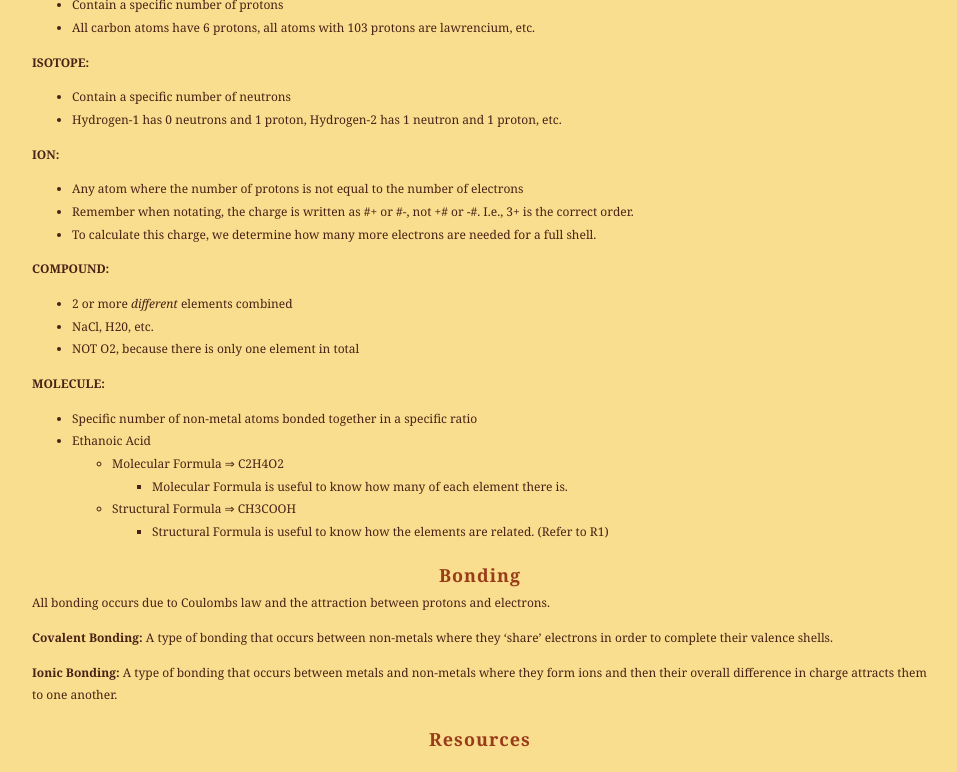
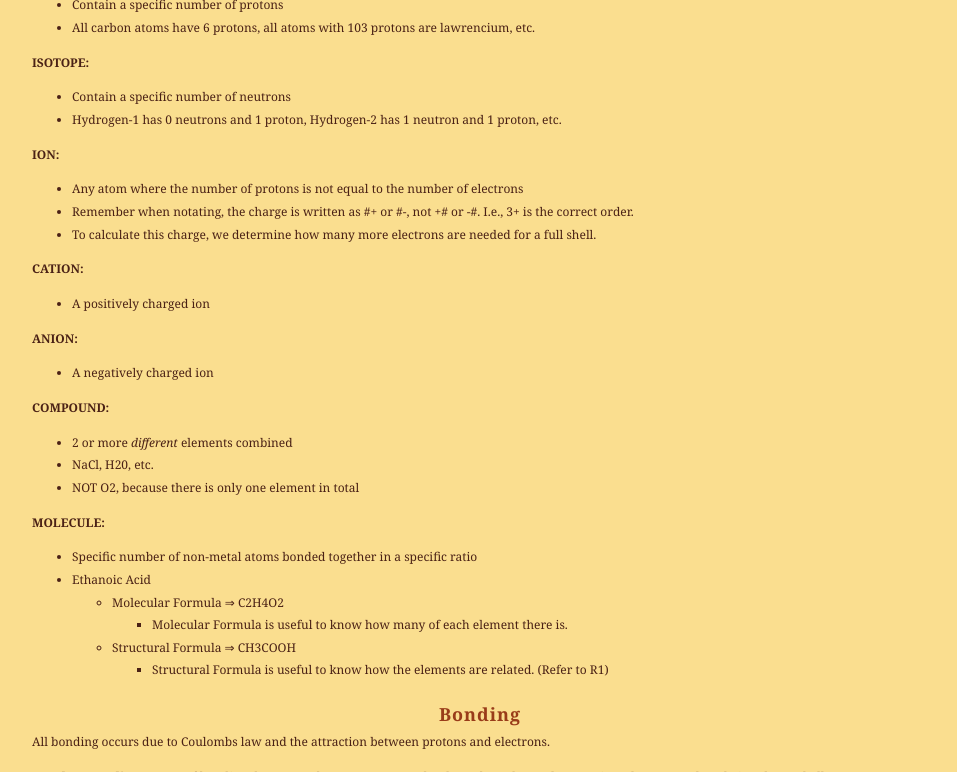
Before and after one commit to dvaraka/the-merchant, a Jekyll site: the page built from notes/year9/science/chemistry/chemistry-terminology.md, in a window 1280 px wide and 900 px high, scrolled down 1096 px, cut to the strip 0-772 px from the top of the window. Shown: the whole strip, without its empty margins (160-1117 px from the left). Built offline with Jekyll 4.4.1, drawn with Linux system fonts in a browser that asks for light colours; our own code applies the rules of GitHub Pages for plain Markdown files.

Commit message:
Update chemistry-terminology.md

```diff
--- a/notes/year9/science/chemistry/chemistry-terminology.md
+++ b/notes/year9/science/chemistry/chemistry-terminology.md
@@ -50,6 +50,14 @@ __ION:__
 - Remember when notating, the charge is written as #+ or #-, not +# or -#. I.e., 3+ is the correct order.
 - To calculate this charge, we determine how many more electrons are needed for a full shell.
 
+__CATION:__
+
+- A positively charged ion
+
+__ANION:__
+
+- A negatively charged ion
+
 __COMPOUND:__
 
 - 2 or more *different* elements combined
```
